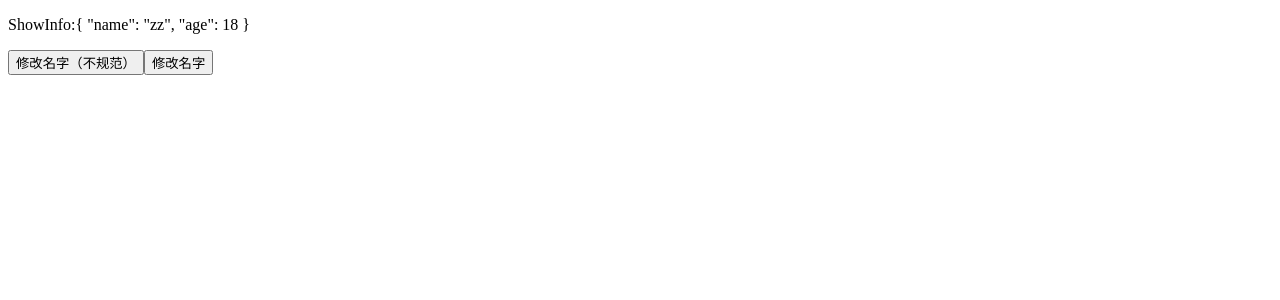
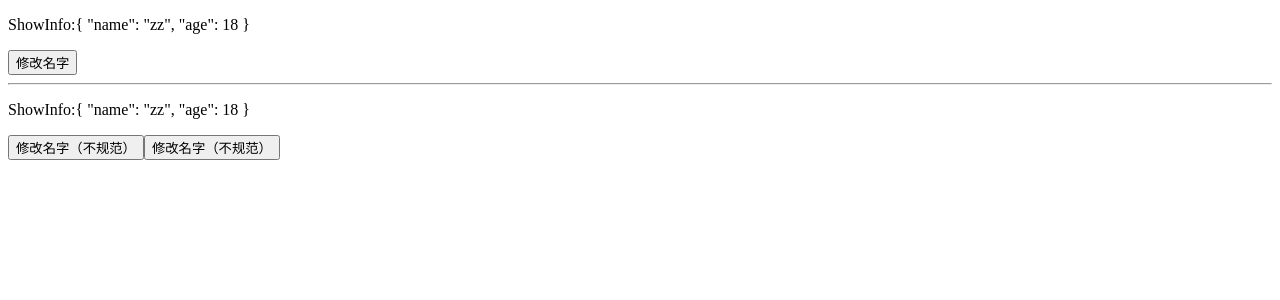
Before and after one commit to zhangzhibang0309/reStudyVCA, a Vue app in the folder 01_learn_vca/: page / in a window 1280 px wide. Shown: the top 300 px of the page. Built offline with nearby package versions, Linux system fonts and the light colour scheme.

Commit message:
feat(feat vca): readonly函数使用

```diff
--- a/01_learn_vca/src/03_setup的其他函数/App.vue
+++ b/01_learn_vca/src/03_setup的其他函数/App.vue
@@ -1,9 +1,15 @@
 <template>
-  <show-info :info="info" @changeInfoName="changeInfoName"></show-info>
+  <show-info
+    :info="info"
+    :roInfo="roInfo"
+    @changeInfoName="changeInfoName"
+    @changeRoInfoName="changeRoInfoName"
+    changeRoInfoName
+  ></show-info>
 </template>
 
 <script>
-import { reactive } from "vue";
+import { reactive, readonly } from "vue";
 import ShowInfo from "./ShowInfo.vue";
 
 export default {
@@ -19,9 +25,16 @@ export default {
       info.name = payload;
     }
 
+    const roInfo = readonly(info);
+    function changeRoInfoName(payload) {
+      info.name = payload;
+    }
+
     return {
       info,
       changeInfoName,
+      roInfo,
+      changeRoInfoName,
     };
   },
 };
--- a/01_learn_vca/src/03_setup的其他函数/ShowInfo.vue
+++ b/01_learn_vca/src/03_setup的其他函数/ShowInfo.vue
@@ -1,27 +1,48 @@
 <template>
-  <p>ShowInfo:{{ info }}</p>
-  <!-- 代码没有错误，但是违背规范（单项数据流规范） -->
-  <button @click="info.name = 'kobe'">修改名字（不规范）</button>
-  <!-- 正确的做法：符合单项数据流规范，子组件不要修改父组件传过来的值 -->
-  <button @click="showInfoBtnClick">修改名字</button>
+  <div>
+    <p>ShowInfo:{{ info }}</p>
+    <!-- 代码没有错误，但是违背规范（单项数据流规范） -->
+
+    <!-- 正确的做法：符合单项数据流规范，子组件不要修改父组件传过来的值 -->
+    <button @click="showInfoBtnClick">修改名字</button>
+  </div>
+  <hr />
+
+  <div>
+    <p>ShowInfo:{{ roInfo }}</p>
+    <!-- readonly不可修改 -->
+    <button @click="roInfo.name = 'kobe'">修改名字（不规范）</button>
+    <!-- 正确的做法 -->
+    <button @click="showRoInfoBtnClick">修改名字（不规范）</button>
+  </div>
 </template>
 
 <script>
 export default {
   props: {
+    // reactive数据
     info: {
       type: Object,
       default: () => ({}),
     },
+    // readonly数据
+    roInfo: {
+      type: Object,
+      default: () => ({}),
+    },
   },
-  emits: ["changeInfoName"],
+  emits: ["changeInfoName", "changeRoInfoName"],
   setup(props, context) {
     function showInfoBtnClick() {
       context.emit("changeInfoName", "kobe");
     }
+    function showRoInfoBtnClick() {
+      context.emit("changeRoInfoName", "james");
+    }
 
     return {
       showInfoBtnClick,
+      showRoInfoBtnClick,
     };
   },
 };
```
